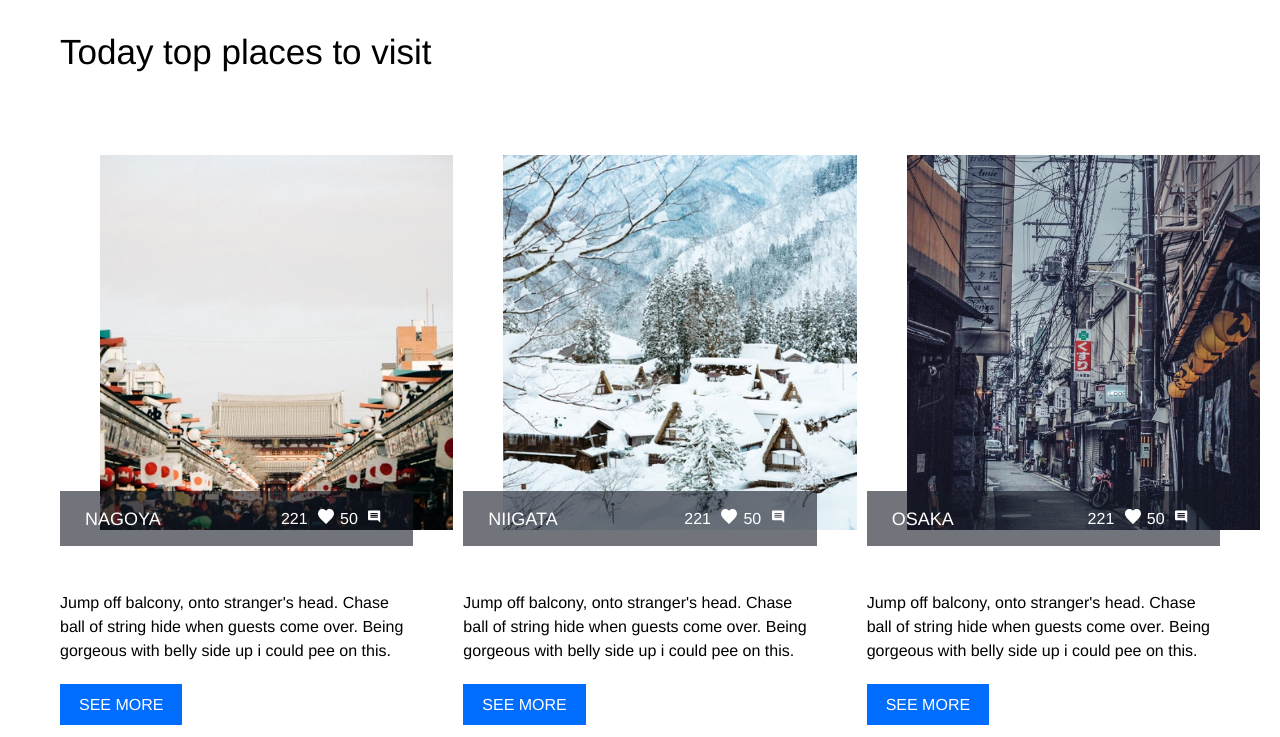
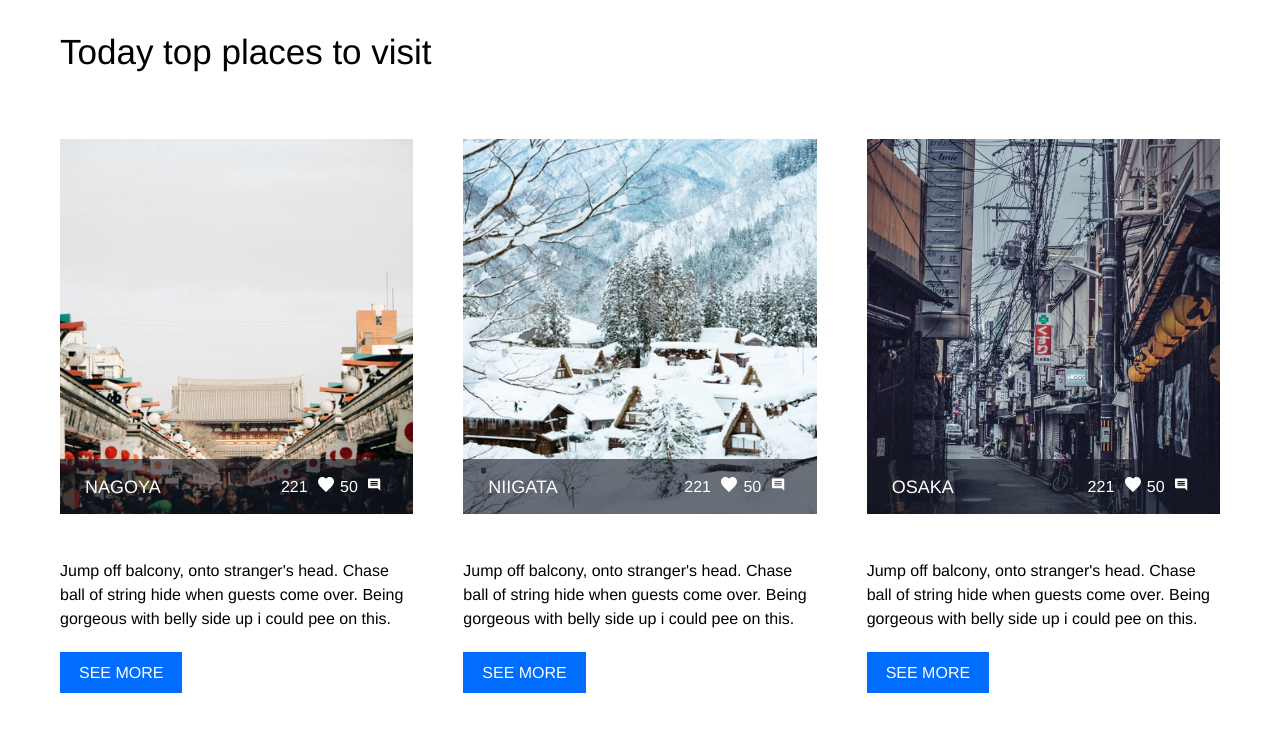
Before and after one commit to Dumilu/odigo, a website: page index.html in a window 1280 px wide. Shown: the part 3100-3837 px from the top of the page. Drawn offline with Linux system fonts and the light colour scheme; files that its build step writes are made by us from their sources.

Commit message:
Fixed insta-box panel, input border-bottom desktop

```diff
--- a/less/blocks/insta-box.less
+++ b/less/blocks/insta-box.less
@@ -35,6 +35,8 @@
     }
 
     &__cover {
+        margin: 0;
+        padding: 0;
         width: 100%;
         height: 29.3185vw;
         max-height: 380px;
--- a/less/blocks/search.less
+++ b/less/blocks/search.less
@@ -53,6 +53,10 @@
         border: none;
         border-bottom: 3px solid #BFC0C5;
 
+        @media @tablet {
+            width: 80vw;
+        }
+
         @media @mobile-tin {
             padding: 0 0 12px 30px;
             font-size: 14px;
```
Also changed, not shown: public/css/style.css.
